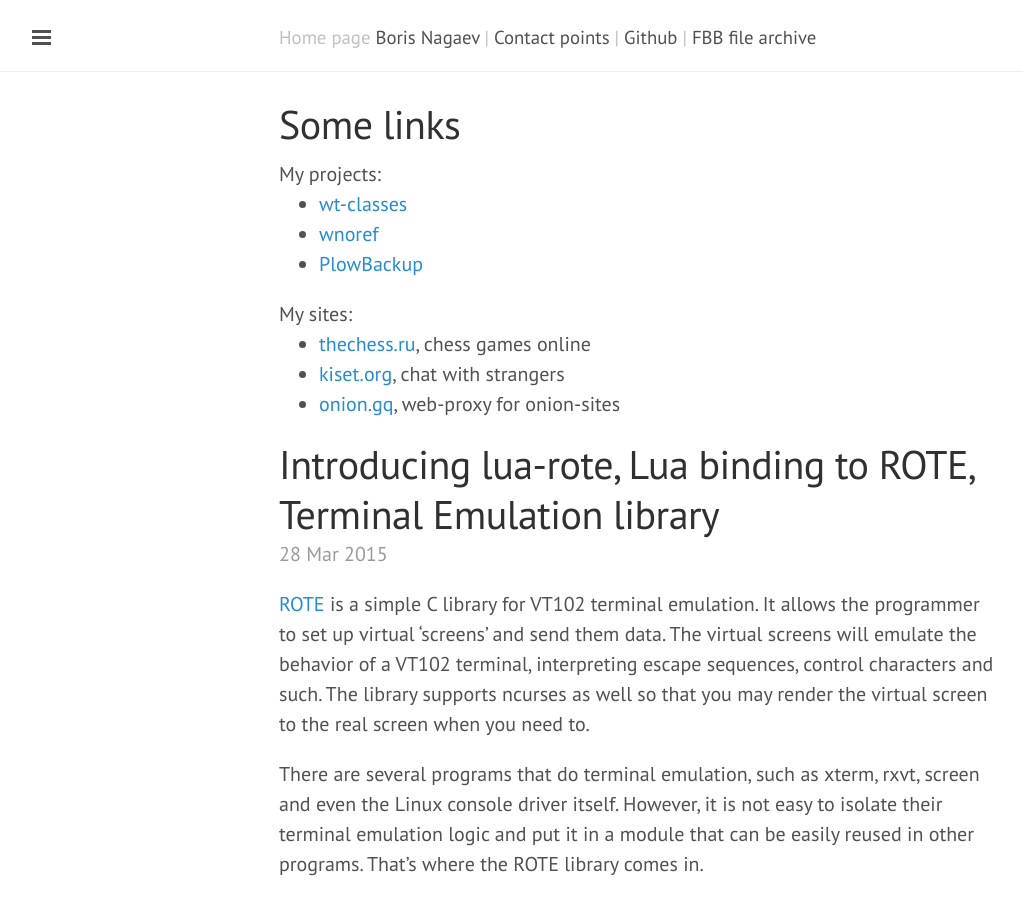
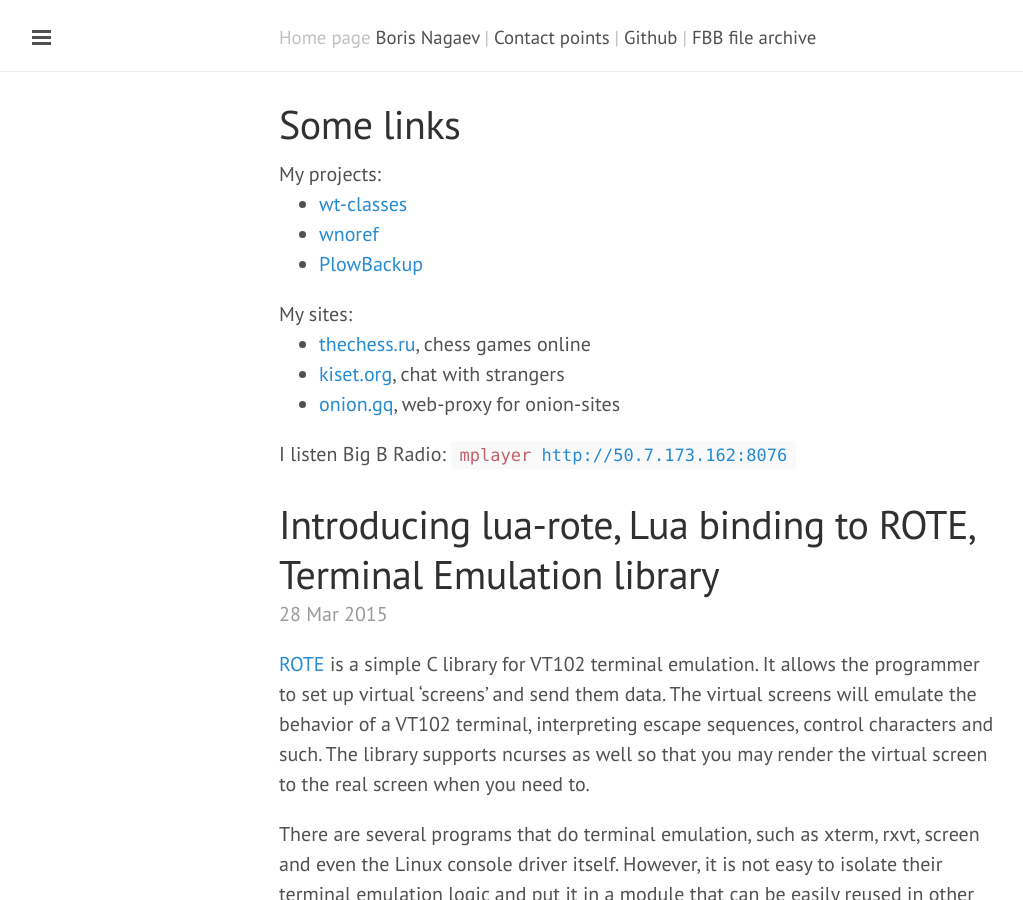
Before and after one commit to starius/starius.github.io, a Jekyll site: the page built from index.html, in a window 1280 px wide and 900 px high. Shown: the whole window, without its empty margins (1-1024 px from the left). Built offline with Jekyll 4.4.1, drawn with Linux system fonts in a browser that asks for light colours; Markdown is read by kramdown in place of the engine named in the settings; the list of posts is cut into pages by our own code.

Commit message:
Big B Radio

```diff
--- a/index.html
+++ b/index.html
@@ -24,6 +24,13 @@ My sites:
   <li><a href="http://onion.gq">onion.gq</a>,
   web-proxy for onion-sites</li>
 </ul>
+
+I listen Big B Radio:
+<code>
+    mplayer <a href="http://50.7.173.162:8076">http://50.7.173.162:8076</a>
+</code>
+
+<br/><br/>
 
 <div class="posts">
   {% for post in paginator.posts %}
```
